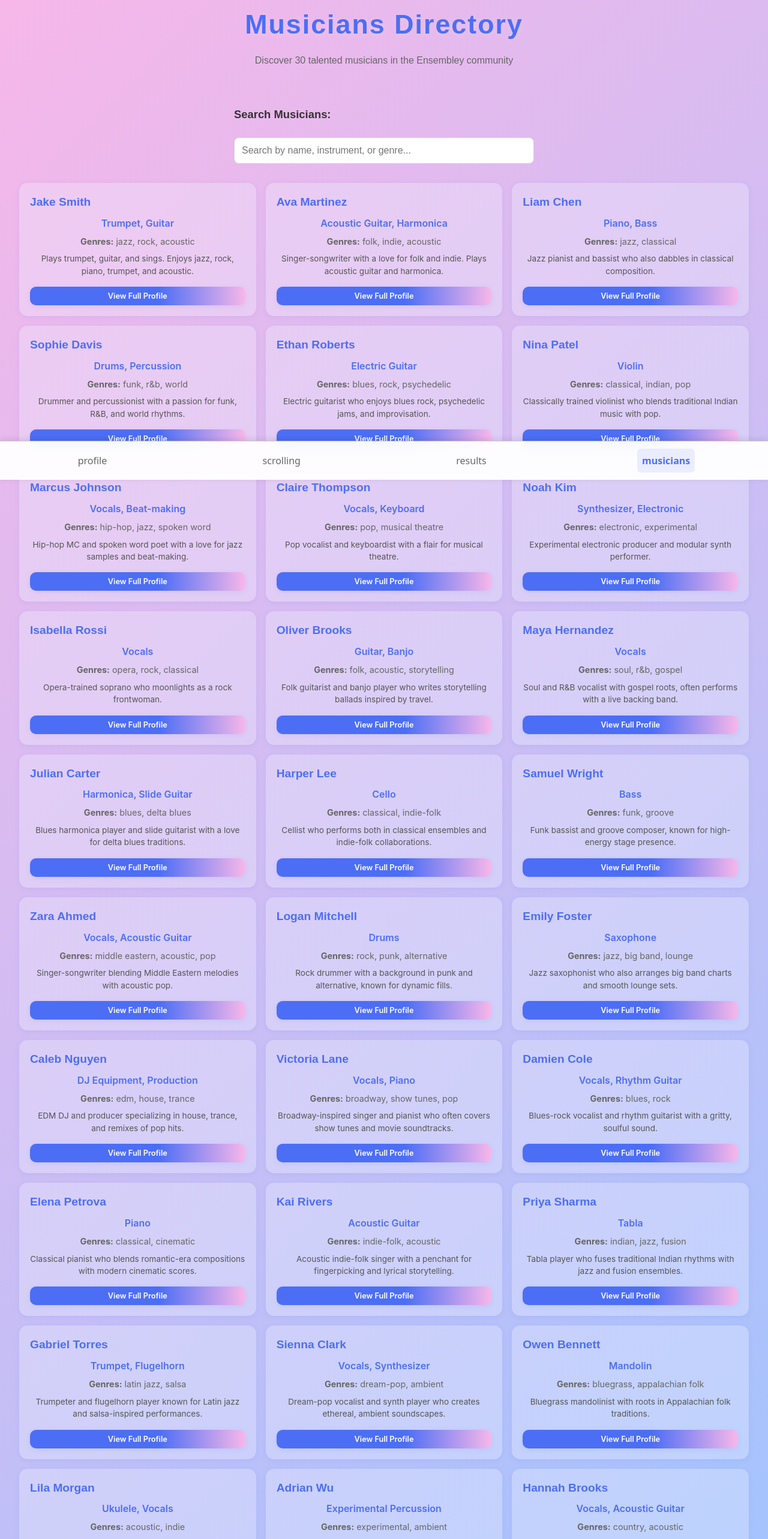
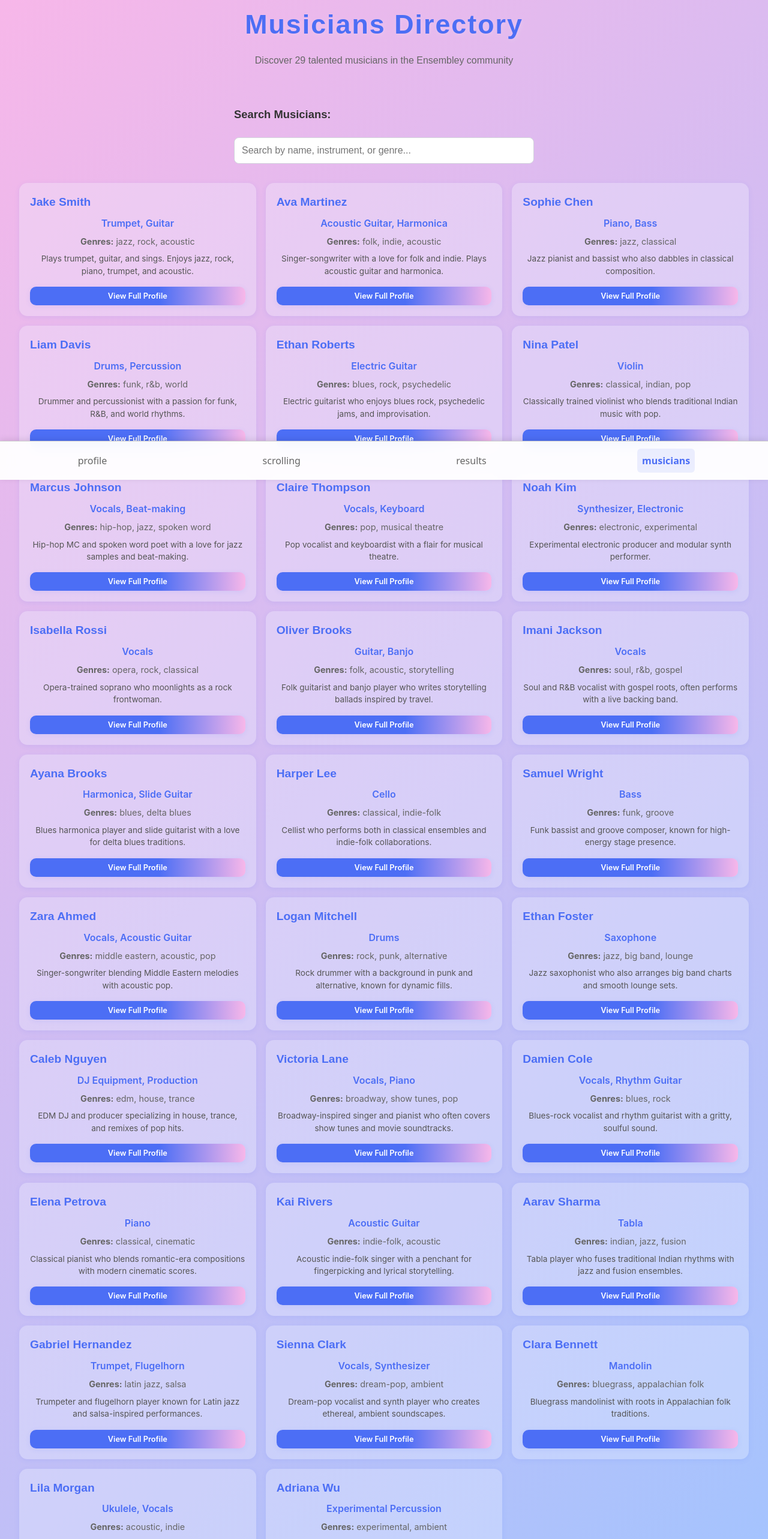
Before and after one commit to anncasey22/Ensembley, a React (Vite) app in the folder my-react-app/: page /musicians in a window 1280 px wide. Shown: the top 2566 px of the page at 60% size. Built offline with nearby package versions, Linux system fonts and the light colour scheme.

Commit message:
fixed some names of musicians

```diff
--- a/my-react-app/src/musicians.jsx
+++ b/my-react-app/src/musicians.jsx
@@ -26,7 +26,7 @@ const MUSICIANS = [
   },
   {
     id: 3,
-    name: 'Liam Chen',
+    name: 'Sophie Chen',
     age: '27',
     instrument: 'Piano, Bass',
     bio: 'Jazz pianist and bassist who also dabbles in classical composition.',
@@ -36,7 +36,7 @@ const MUSICIANS = [
   },
   {
     id: 4,
-    name: 'Sophie Davis',
+    name: 'Liam Davis',
     age: '25',
     instrument: 'Drums, Percussion',
     bio: 'Drummer and percussionist with a passion for funk, R&B, and world rhythms.',
@@ -116,7 +116,7 @@ const MUSICIANS = [
   },
   {
     id: 12,
-    name: 'Maya Hernandez',
+    name: 'Imani Jackson',
     age: '27',
     instrument: 'Vocals',
     bio: 'Soul and R&B vocalist with gospel roots, often performs with a live backing band.',
@@ -126,7 +126,7 @@ const MUSICIANS = [
   },
   {
     id: 13,
-    name: 'Julian Carter',
+    name: 'Ayana Brooks',
     age: '30',
     instrument: 'Harmonica, Slide Guitar',
     bio: 'Blues harmonica player and slide guitarist with a love for delta blues traditions.',
@@ -176,7 +176,7 @@ const MUSICIANS = [
   },
   {
     id: 18,
-    name: 'Emily Foster',
+    name: 'Ethan Foster',
     age: '28',
     instrument: 'Saxophone',
     bio: 'Jazz saxophonist who also arranges big band charts and smooth lounge sets.',
@@ -236,7 +236,7 @@ const MUSICIANS = [
   },
   {
     id: 24,
-    name: 'Priya Sharma',
+    name: 'Aarav Sharma',
     age: '27',
     instrument: 'Tabla',
     bio: 'Tabla player who fuses traditional Indian rhythms with jazz and fusion ensembles.',
@@ -246,7 +246,7 @@ const MUSICIANS = [
   },
   {
     id: 25,
-    name: 'Gabriel Torres',
+    name: 'Gabriel Hernandez',
     age: '28',
     instrument: 'Trumpet, Flugelhorn',
     bio: 'Trumpeter and flugelhorn player known for Latin jazz and salsa-inspired performances.',
@@ -266,7 +266,7 @@ const MUSICIANS = [
   },
   {
     id: 27,
-    name: 'Owen Bennett',
+    name: 'Clara Bennett',
     age: '31',
     instrument: 'Mandolin',
     bio: 'Bluegrass mandolinist with roots in Appalachian folk traditions.',
@@ -286,7 +286,7 @@ const MUSICIANS = [
   },
   {
     id: 29,
-    name: 'Adrian Wu',
+    name: 'Adriana Wu',
     age: '26',
     instrument: 'Experimental Percussion',
     bio: 'Experimental percussionist exploring found-object instruments and rhythmic looping.',
@@ -294,16 +294,6 @@ const MUSICIANS = [
     profileImage: null,
     videoId: 'cRkr6-amhzI' // Experimental Percussion
   },
-  {
-    id: 30,
-    name: 'Hannah Brooks',
-    age: '25',
-    instrument: 'Vocals, Acoustic Guitar',
-    bio: 'Country vocalist and acoustic guitarist inspired by 90s Nashville sound.',
-    genres: ['country', 'acoustic'],
-    profileImage: null,
-    videoId: 'udrFVfObP6Y' // Country Vocals
-  }
 ]
 
 function MusicianProfile({ musician }) {
```
